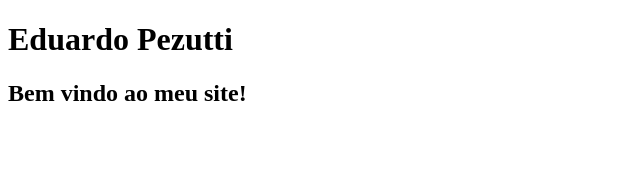
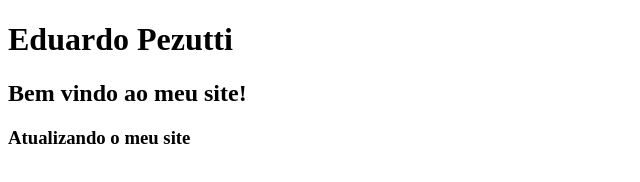
Before and after one commit to epbsantos/epbsantos.github.io, a plain HTML site: page index.html in a window 1280 px wide. Shown: the whole page, without its empty margins (0-640 px from the left). Drawn offline with Linux system fonts and the light colour scheme.

Commit message:
Update index.html

```diff
--- a/index.html
+++ b/index.html
@@ -8,5 +8,7 @@
     <h1>Eduardo Pezutti</h1>
 
     <h2>Bem vindo ao meu site!</h2>
+
+    <h3>Atualizando o meu site</h3>
   </body>
 </html>
```
